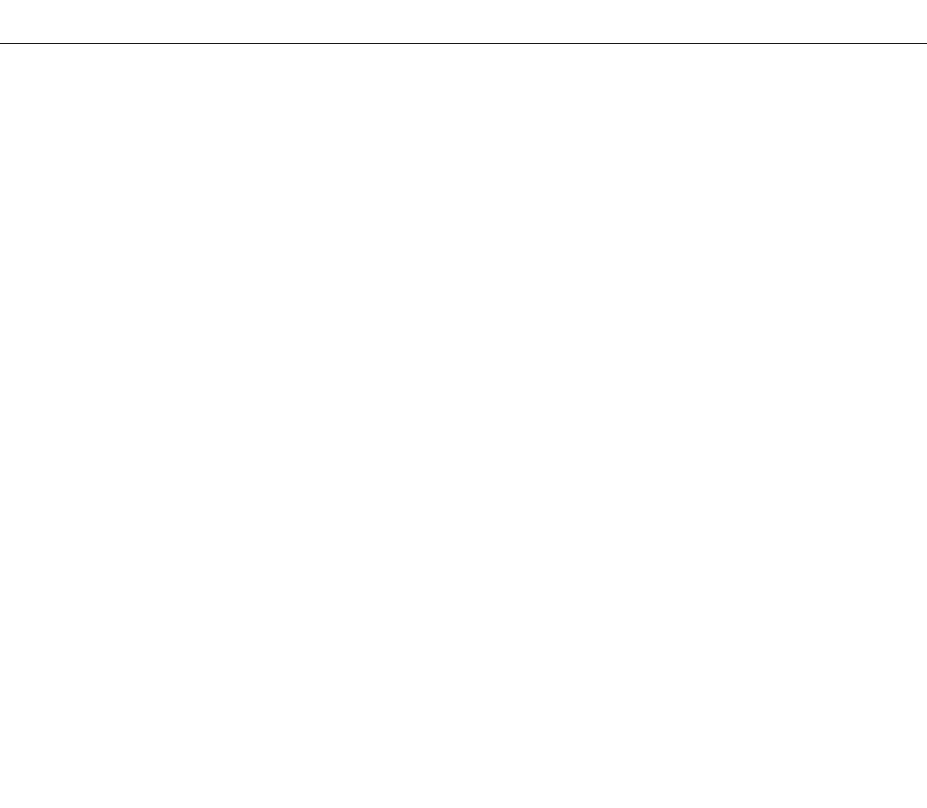
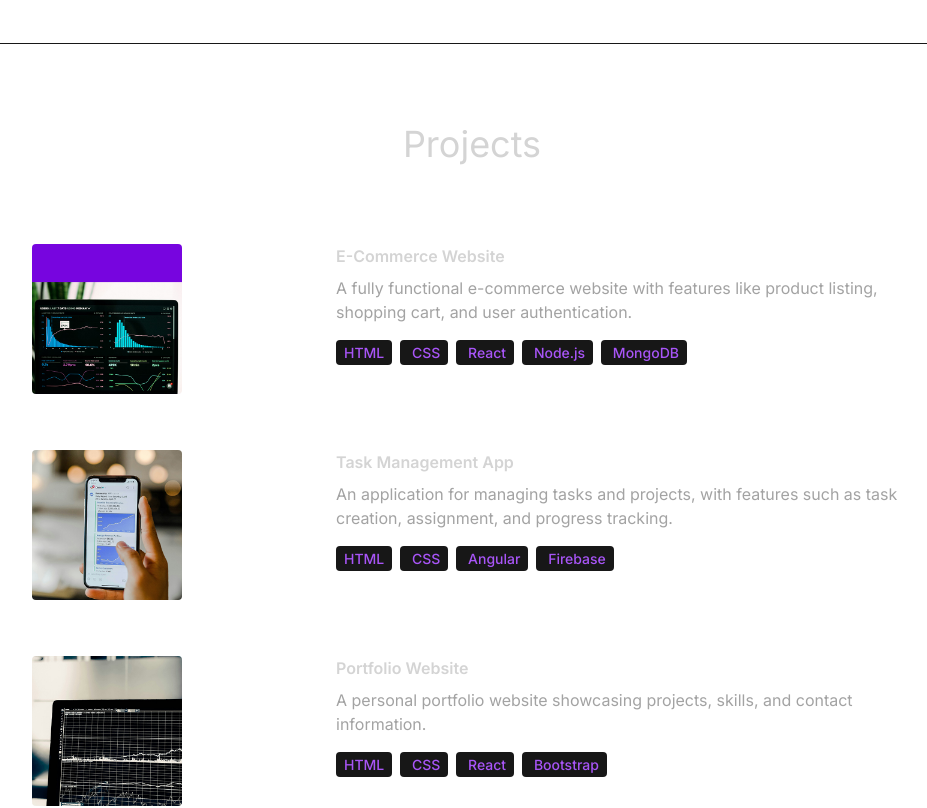
Before and after one commit to ByronDein/portfolio, a React (Vite) app: page / in a window 1280 px wide. Shown: the part 2960-3768 px from the top of the page, without its empty margins (168-1095 px from the left). Before the commit the page ends 3004 px from the top, so only its background shows below. Built offline with nearby package versions, Linux system fonts and the light colour scheme; the HTML template or start-up script is replaced by a standard one.

Commit message:
feat-add-projects-section

```diff
--- a/src/App.jsx
+++ b/src/App.jsx
@@ -2,6 +2,7 @@
 import Experience from "./components/Experience"
 import Hero from "./components/Hero"
 import NavBar from "./components/NavBar"
+import Projects from "./components/Projects"
 import Technologies from "./components/Technologies"
 
 const App = () => {
@@ -18,6 +19,7 @@
                 <About />
                 <Technologies />
                 <Experience />
+                <Projects />
             </div>
 
         </div>
--- /dev/null
+++ b/src/components/Projects.jsx
@@ -0,0 +1,37 @@
+import React from 'react'
+import { PROJECTS } from '../constants'
+
+const Projects = () => {
+    return (
+        <div className='border-b border-neutral-900 pb-4 '>
+            <h2 className='my-20 text-center text-4xl'>Projects</h2>
+            <div>
+                {PROJECTS.map((project, index) => (
+                    <div key={index} className='mb-8 flex flex-wrap lg:justify-center'>
+                        <div className="w-full lg:w-1/4">
+                            <img
+                                src={project.image}
+                                width={150}
+                                height={150}
+                                alt={project.title}
+                                className='mb-6 rounded' />
+                        </div>
+                        <div className="w-full max-w-xl lg:w-3/4">
+                        <h6 className='mb-2 font-semibold'> {project.title}</h6>
+                        <p className='mb-4 text-neutral-400'> {project.description}</p>
+                        {project.technologies.map((technologies, index) => (
+                            <span  key={index} className='mr-2 rounded bg-neutral-900 px-2 py-1 text-sm font-medium text-purple-500'> {technologies}</span>
+                        ))}
+                        </div>
+                    </div>
+                ))}
+
+                <div>
+
+                </div>
+            </div>
+        </div>
+    )
+}
+
+export default Projects
```
